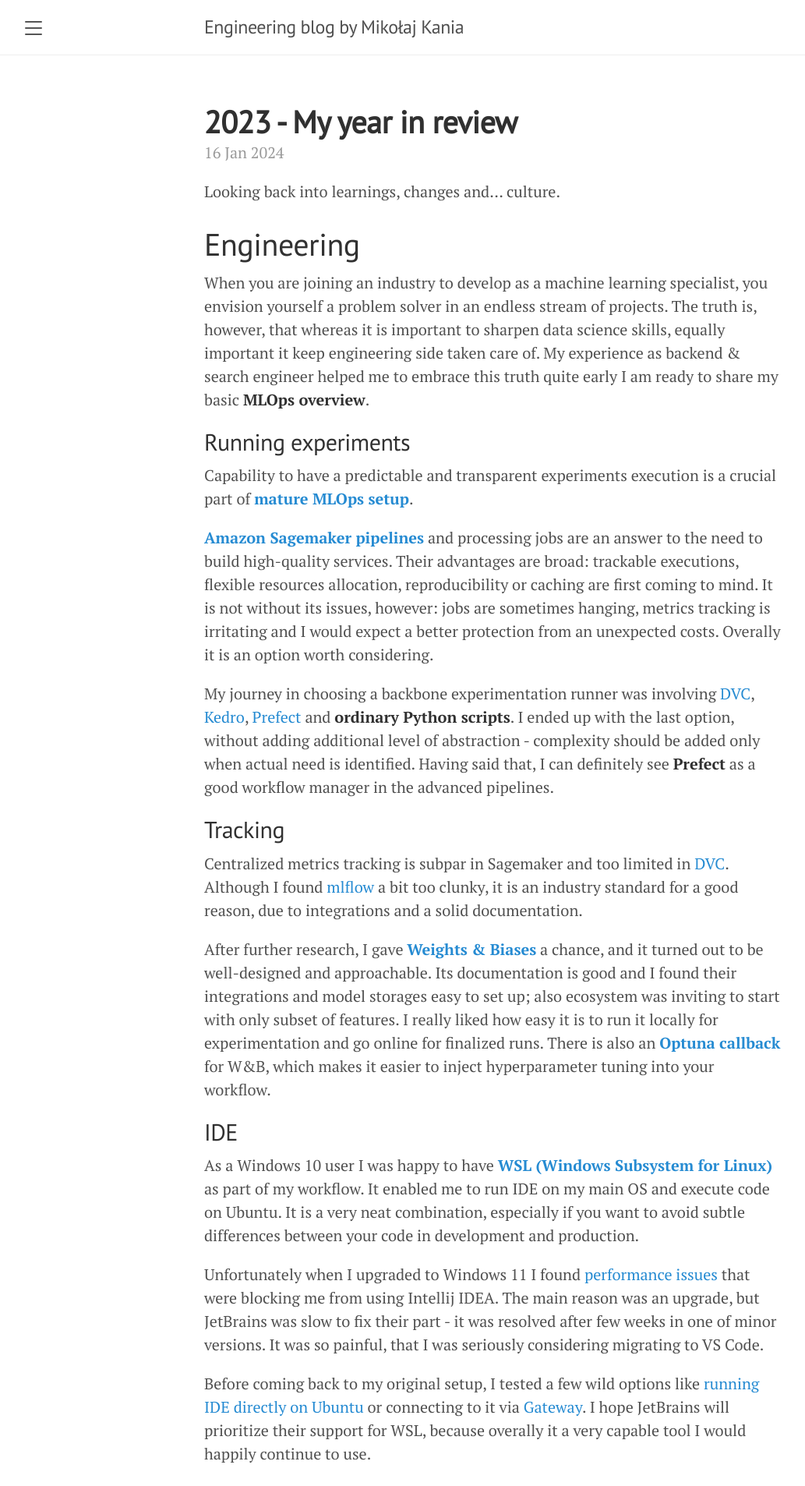
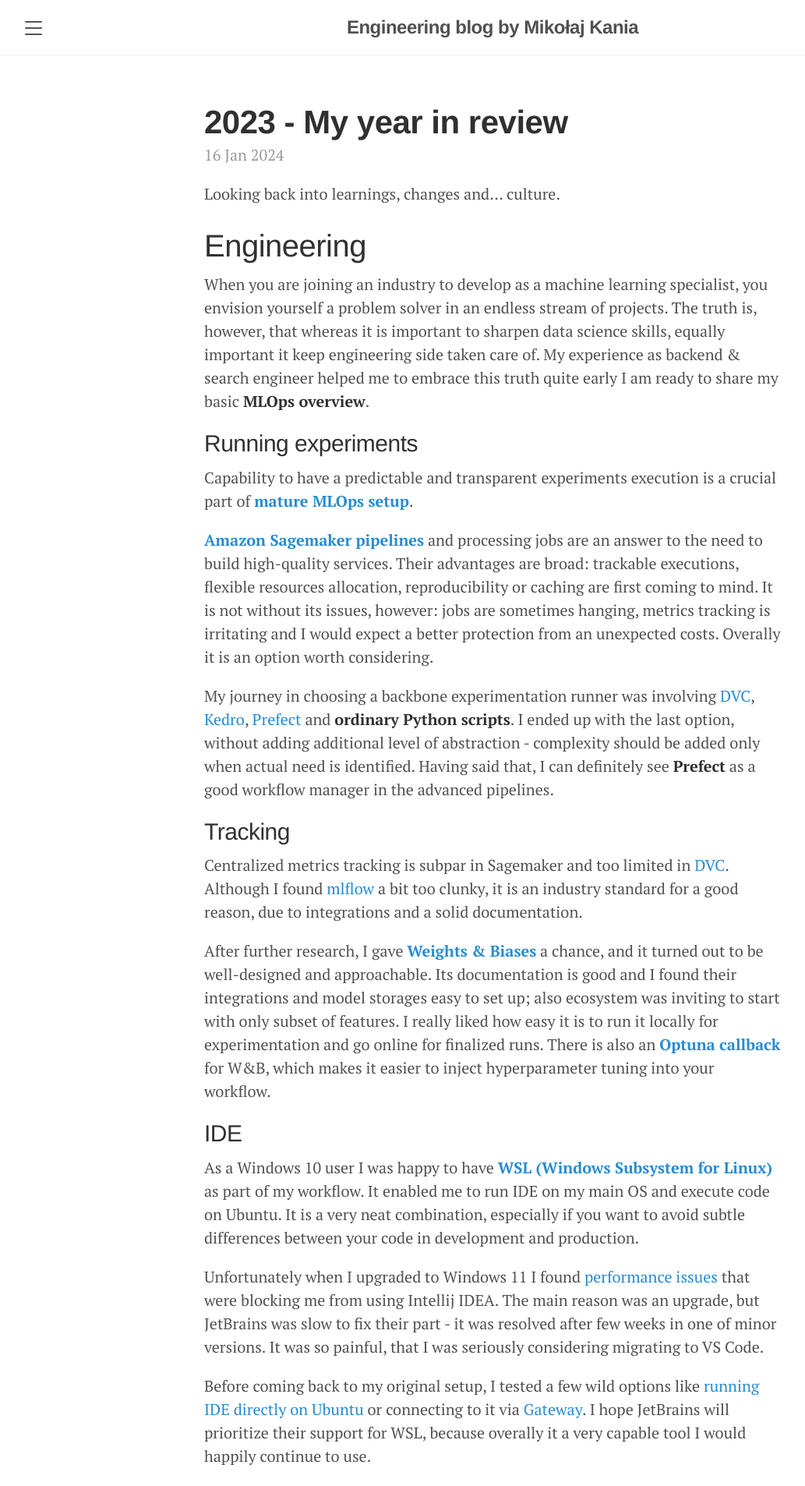
Before and after one commit to mikolajkania/mikolajkania.github.io, a Jekyll site: the page built from _posts/2024-01-16-year-in-review.md, in a window 1280 px wide. Shown: the top 1906 px of the page at 78% size, without its empty margins (8-1041 px from the left). Built offline with Jekyll 4.4.1, drawn with Linux system fonts in a browser that asks for light colours; some of the changed text lies outside the part shown.

Commit message:
Few css fixes

```diff
--- a/public/css/lanyon.css
+++ b/public/css/lanyon.css
@@ -45,7 +45,7 @@
 }
 
 h1, h2, h3, h4, h5, h6 {
-    font-family: "PT Sans", Helvetica, Arial, sans-serif;
+    font-family: Helvetica, "PT Sans", Arial, sans-serif;
     font-weight: 400;
     color: #313131;
     letter-spacing: -.025rem;
@@ -102,7 +102,10 @@
 .masthead-title {
     margin-top: 0;
     margin-bottom: 0;
-    color: #505050;
+    color: #303030;
+    text-align: center;
+    font-weight: 900;
+    font-size: 1.2rem;
 }
 .masthead-title a {
     color: #505050;
@@ -312,7 +315,8 @@
 .post-title,
 .post-title a {
     color: #303030;
-    font-weight: 900;
+    font-weight: 600;
+    font-size: 2.1rem;
 }
 .page-title,
 .post-title {
```
Also changed, not shown: _posts/2024-01-16-year-in-review.md (+1 -1 lines).
